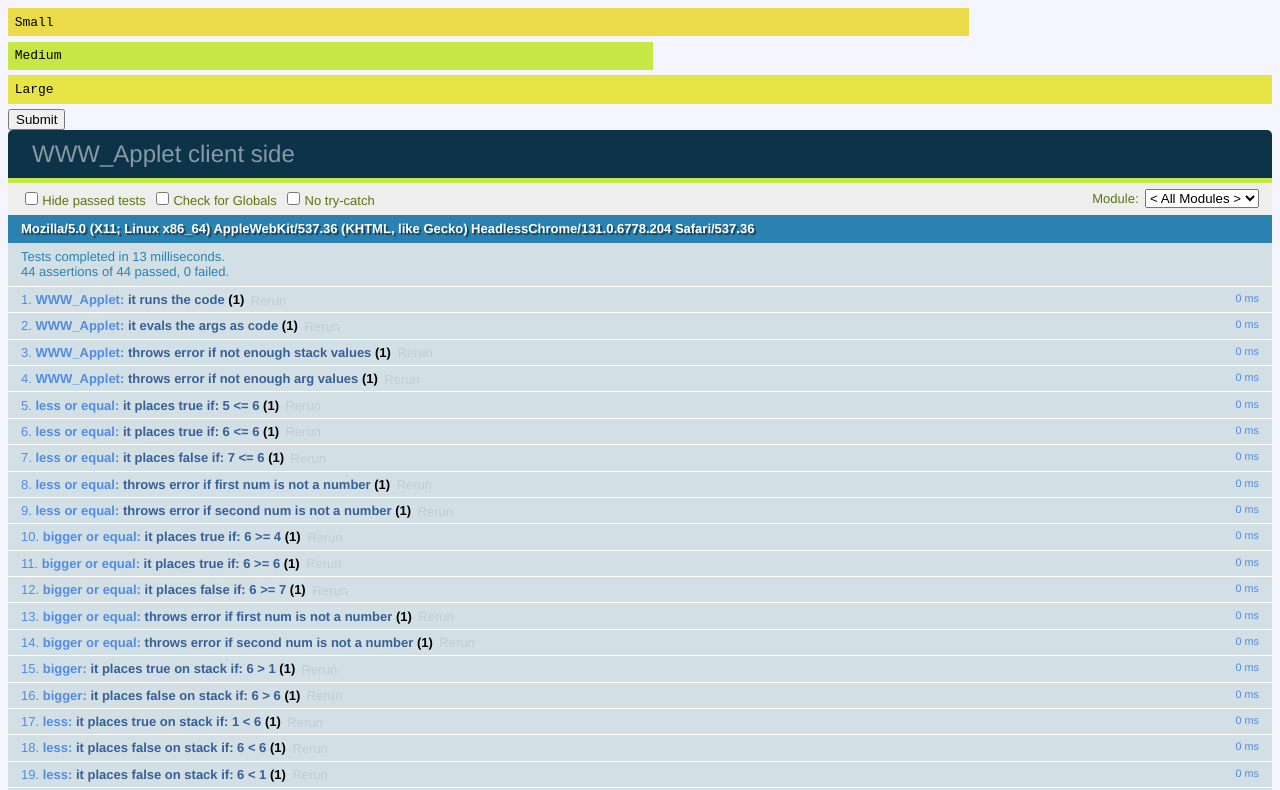
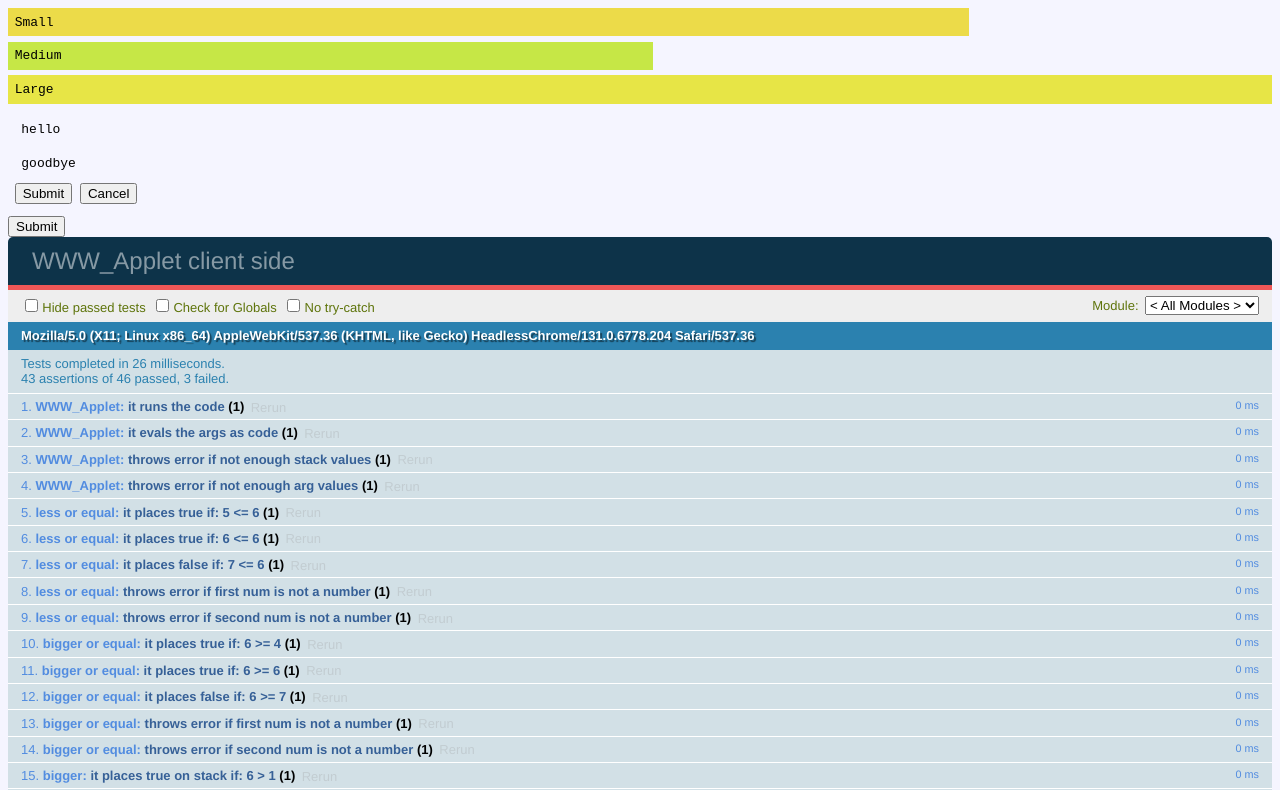
Before and after one commit to da99/www_app, a plain HTML site: page specs/client-side/index.html in a window 1280 px wide. Shown: the top 790 px of the page. Drawn offline with Linux system fonts and the light colour scheme; files whose address does not match are found by name.

Commit message:
Started: writing specs for events

```diff
--- a/specs/client-side/index.html
+++ b/specs/client-side/index.html
@@ -42,7 +42,18 @@
       <div id="box_1" class="small">Small</div>
       <div id="box_2" class="medium">Medium</div>
       <div id="box_3" class="large">Large</div>
+
+      <div id="event" class="normal">
+        <div class="sub_event_1">hello</div>
+        <div class="sub_event_2">goodbye</div>
+        <button class="submit">Submit</button>
+        <button class="cancel">Cancel</button>
+      </div>
+
       <form id="form_1" action="/test/form">
+        <input type="hidden" name="val_1" value="1" />
+        <input type="hidden" name="val_2" value="2" />
+        <input type="hidden" name="val_3" value="3" />
         <button class="submit">Submit</button>
       </form>
     </div>
--- a/specs/client-side/index.js
+++ b/specs/client-side/index.js
@@ -4,6 +4,8 @@
 /* global QUnit */
 /* global WWW_Applet */
 /* global _ */
+/* global expect */
+/*jshint multistr:true */
 
 // ==================================================================
 QUnit.module("WWW_Applet");
@@ -362,12 +364,44 @@ QUnit.test('does not run tokens if stack value is true', function (assert) {
 
 
 // ==================================================================
+QUnit.module('on click');
+// ==================================================================
+
+QUnit.test('adds event to element', function (assert) {
+
+  $('#event').html(
+    '\
+      <div class="sub_event_1">hello</div>    \
+      <div class="sub_event_2">goodbye</div>  \
+      <button class="submit">Submit</button>  \
+      <button class="cancel">Cancel</button>  \
+    '
+  );
+
+  var event = WWW_Applet.run([
+
+    'focus on', ['#event button'],
+    'on click', [
+      'up to', ['#event'],
+      'run event', ['event 1 clicked']
+    ],
+
+    'focus on', ['#event div.sub_event_1'],
+    'on', [ 'event 1 clicked',
+      'add class', ['hi']
+    ]
+
+  ]); // ======================
+
+}); // === adds event to element
+
+
+// ==================================================================
 QUnit.module('forms');
 // ==================================================================
 
-
 QUnit.test('throws error if url contains invalid char: :', function (assert) {
-  $('#form_1').attr('action', 'javascript://alert');
+  $('#form_1').attr('action', 'javascrip://alert');
   assert.throws(function () {
     WWW_Applet.run([
       'focus on', ['#form_1'],
@@ -395,3 +429,27 @@ QUnit.test('throws error if url contains invalid char: ;', function (assert) {
     ]);
   }, /Invalid chars in #form_1 action: http;amp/);
 });
+
+
+QUnit.asyncTest('submits form values', function (assert) {
+  expect(1);
+
+  $('#form_1').attr('action', '/repeat/vals');
+
+  var env = WWW_Applet.run([
+    'focus on', ['#form_1'],
+    'on', ['success', 'log', ['var', ['vals']]],
+    'submit', []
+  ]);
+
+  var when = function () {
+    return $('#form_1').hasClass('submitted');
+  }; // function
+
+  var do_this = function () {
+    assert.deepEqual(_.last(env.log), {val_1: '1', val_2: '2', val_3: '3'});
+    QUnit.start();
+  }; // function
+
+  when_do_this(when, do_this);
+});
```
